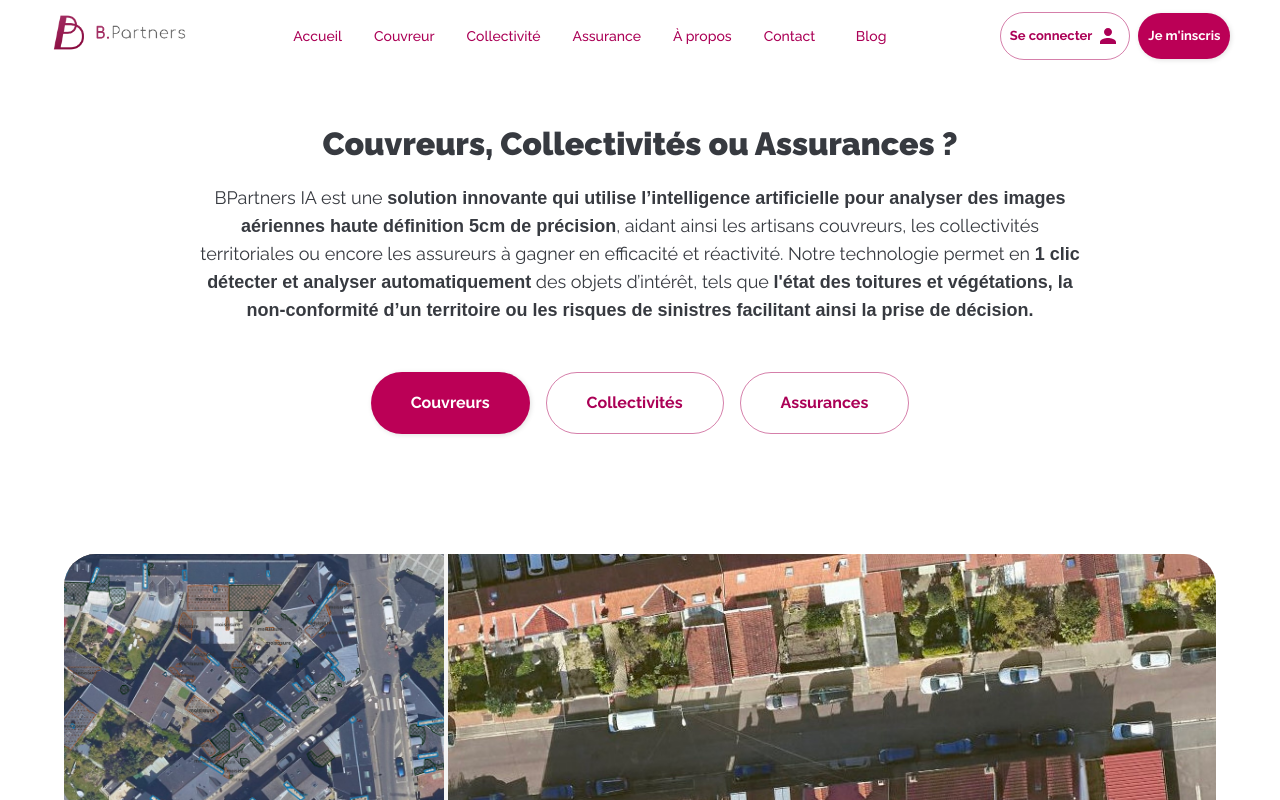
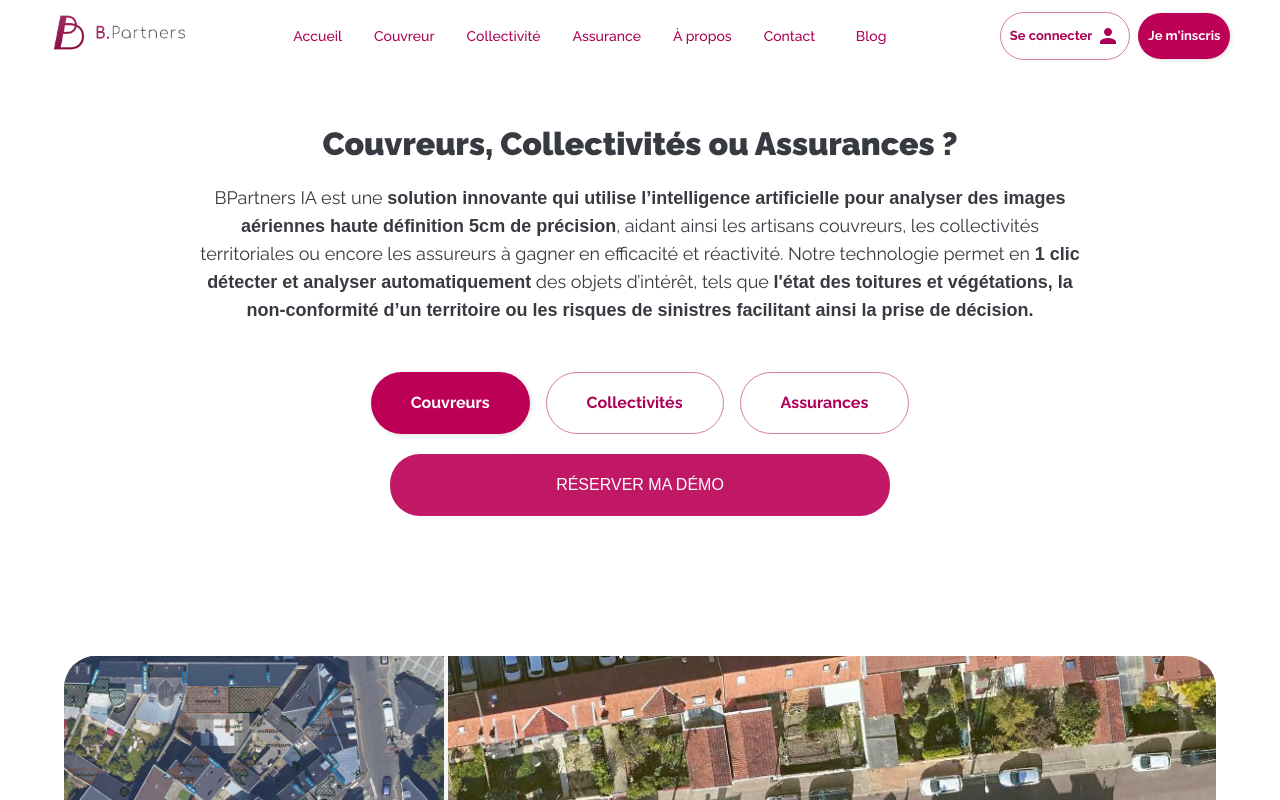
Before and after one commit to b-partners/web-landing, a React (Vite) app: page /home in a window 1280 px wide. Shown: the top 800 px of the page. Built offline with nearby package versions, Linux system fonts and the light colour scheme; no server answers; a web font is replaced by a local one.

Commit message:
feat: rdv conversion

```diff
--- a/index.html
+++ b/index.html
@@ -12,6 +12,12 @@
 
       gtag('config', 'AW-11005955331');
     </script>
+
+    <!-- Event snippet for Prise de rdv conversion page -->
+    <script>
+      gtag('event', 'conversion', {'send_to': 'AW-11005955331/BstVCJvvge8YEIOahoAp'});
+    </script>
+
     <!-- axeptio cookies script -->
     <script>
       window.axeptioSettings = {
@@ -45,6 +51,7 @@
       })(window, document, 'script', 'dataLayer', 'GTM-N2GNXRQ');
     </script>
     <!-- End Google Tag Manager -->
+
     <meta charset="utf-8" />
     <meta name="google-site-verification" content="uRgT3gngvNaB_4XtOSSm5vSSvajgC52IppmheFTpDbE" />
     <link rel="icon" href="/favicon.ico" />
@@ -58,7 +65,7 @@
     <meta name="theme-color" content="#000000" />
     <meta
       name="description"
-      content="Gagnez du temps avec bpartners ! Devis, facture, encaissement... notre application tout-en-un vous simplifie la vie. Et grâce à notre intelligence artificielle, vous pouvez  trouver de nouveaux clients facilement. Essayez dès maintenant !"
+      content="Mesures précises, détection d'anomalies (usures, moisissures...), et gestion de dossiers. Gagnez du temps, optimisez vos interventions !"
     />
     <!--
       manifest.json provides metadata used when your web app is installed on a
--- /dev/null
+++ b/src/pages/Home/assets/css/hero.css
@@ -0,0 +1,3 @@
+.home-subscription-btn:hover{
+  opacity: 1 !important;
+}
--- a/src/pages/Home/components/Hero/Hero.tsx
+++ b/src/pages/Home/components/Hero/Hero.tsx
@@ -1,8 +1,10 @@
 import { useNavigate } from 'react-router-dom';
 
 import { BpButton } from '@/common/components/Button';
+import { BP_COLOR } from '@/config';
 import { Box, Container, Stack, Typography } from '@mui/material';
 
+import '../../assets/css/hero.css';
 import { HeroPageStyle } from './style';
 
 export function Hero() {
@@ -22,7 +24,8 @@ export function Hero() {
             l'état des toitures et végétations, la non-conformité d’un territoire ou les risques de sinistres facilitant ainsi la prise de décision.
           </span>
         </Typography>
-        <Stack direction="row" spacing={2}>
+        <Stack direction="column" sx={{ width: '100%', justifyContent: 'center' }}>
+          <Stack direction="row" sx={{ justifyContent: 'center' }} spacing={2}>
             <BpButton
               onClick={() => {
                 navigate('/craftsman');
@@ -50,6 +53,26 @@ export function Hero() {
               Assurances
             </BpButton>
           </Stack>
+          <a
+            className="home-subscription-btn"
+            href="https://meet.brevo.com/bpartnersartisans/reunion-de-15-minutes"
+            rel="noreferrer"
+            target="_blank"
+            style={{
+              backgroundColor: BP_COLOR['5'],
+              margin: '20px auto',
+              padding: '18px 0px',
+              width: '90%',
+              color: 'white',
+              borderRadius: '30px',
+              maxWidth: '500px',
+              opacity: 0.9,
+              transition: 'all linear .5s',
+            }}
+          >
+            RÉSERVER MA DÉMO
+          </a>
+        </Stack>
       </Stack>
       <Box className="hero-images">
         <img src="/assets/images/hero/compiegne.jpg" alt="compiegne" />
```
Lines whose indentation alone changed are shown as unchanged.
